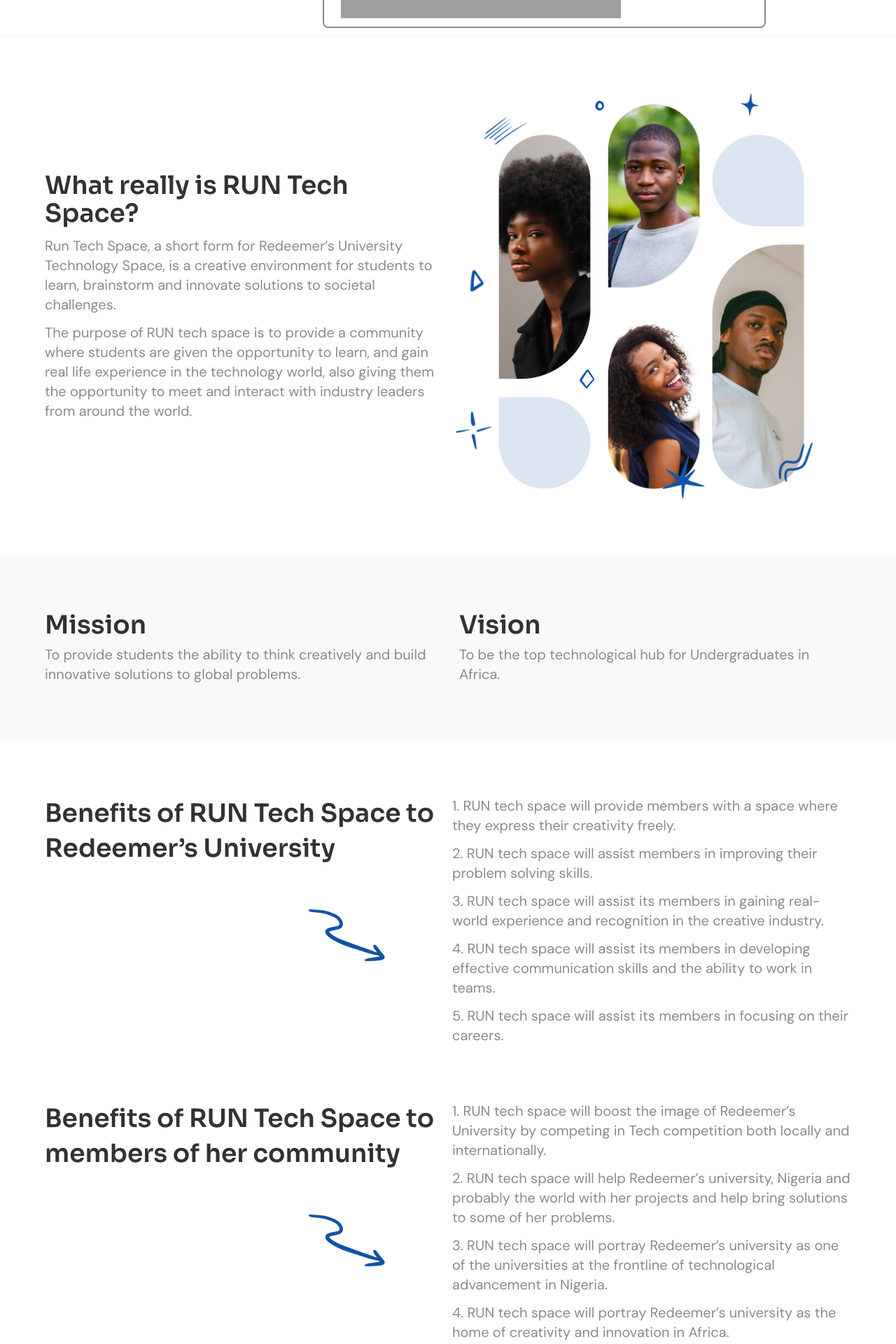
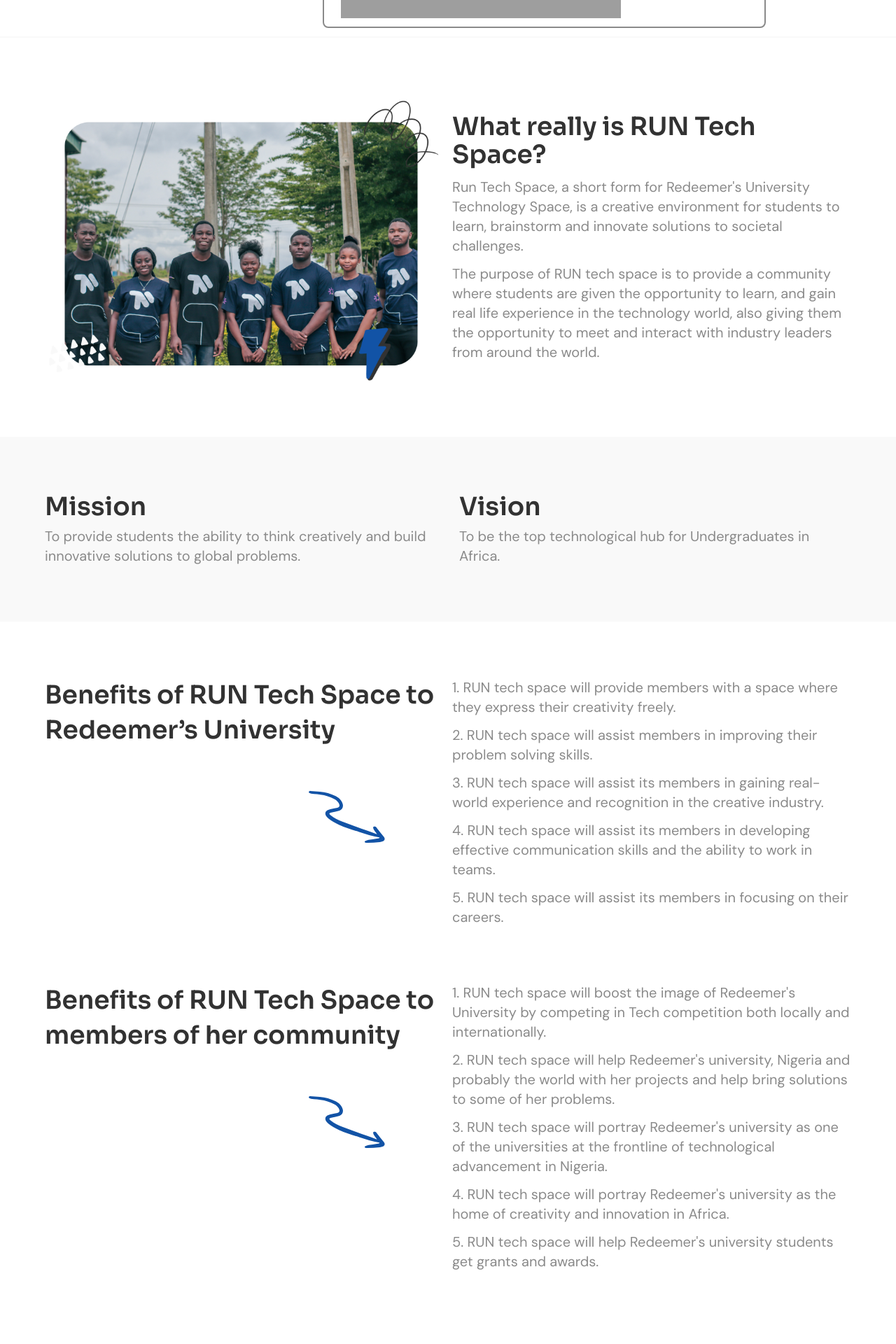
Before and after one commit to RUN-TECH-SPACE/run-tech-space-website, a Next.js app: page /about in a window 1280 px wide. Shown: the part 300-2220 px from the top of the page at 70% size. Built offline with nearby package versions, Linux system fonts and the light colour scheme; grey boxes are pictures that could not be loaded.

Commit message:
about image

```diff
--- a/components/About/Hero.js
+++ b/components/About/Hero.js
@@ -1,4 +1,6 @@
+import Image from "next/image";
 import React from "react";
+import  AboutImage  from "../../public/images/about-image.png"
 
 function Hero() {
   return (
@@ -6,7 +8,7 @@
       <div className='order-2 space-y-3 self-center md:order-1'>
         <h2 className='heading2 text-left'>What really is RUN Tech Space?</h2>
         <p className=' md:text-xl'>
-          Run Tech Space, a short form for Redeemer’s University Technology
+          Run Tech Space, a short form for Redeemer's University Technology
           Space, is a creative environment for students to learn, brainstorm and
           innovate solutions to societal challenges.
         </p>
@@ -18,11 +20,15 @@
         </p>
       </div>
 
-      <img
+      {/* <AboutImage /> */}
+
+      <Image src={AboutImage} objectFit className="order-1 justify-self-center md:order-2 md:justify-self-end" prioritys />
+
+      {/* <img
         src='/images/heroBg.png'
         alt='banner'
         className='order-1 justify-self-center md:order-2 md:justify-self-end'
-      />
+      /> */}
     </header>
   );
 }
--- a/pages/about.js
+++ b/pages/about.js
@@ -16,11 +16,11 @@
   ];
 
   const run = [
-    "1.	RUN tech space will boost the image of Redeemer’s University by competing in Tech competition both locally and internationally.",
-    "2.	RUN tech space will help Redeemer’s university, Nigeria and probably the world with her projects and help bring solutions to some of her problems.",
-    "3.	RUN tech space will portray Redeemer’s university as one of the universities at the frontline of technological advancement in Nigeria.",
-    "4.	RUN tech space will portray Redeemer’s university as the home of creativity and innovation in Africa.",
-    "5.	RUN tech space will help Redeemer’s university students get grants and awards.",
+    "1.	RUN tech space will boost the image of Redeemer's University by competing in Tech competition both locally and internationally.",
+    "2.	RUN tech space will help Redeemer's university, Nigeria and probably the world with her projects and help bring solutions to some of her problems.",
+    "3.	RUN tech space will portray Redeemer's university as one of the universities at the frontline of technological advancement in Nigeria.",
+    "4.	RUN tech space will portray Redeemer's university as the home of creativity and innovation in Africa.",
+    "5.	RUN tech space will help Redeemer's university students get grants and awards.",
   ];
 
   return (
```
Also changed, not shown: components/About/about-image.svg (added), public/images/about-image.png (added).
